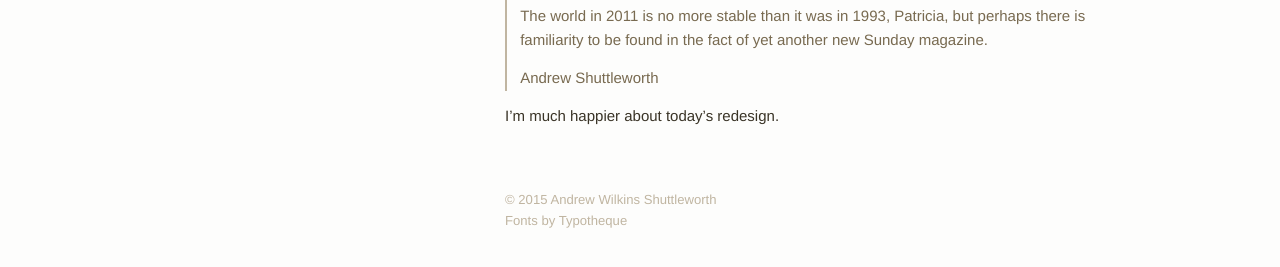
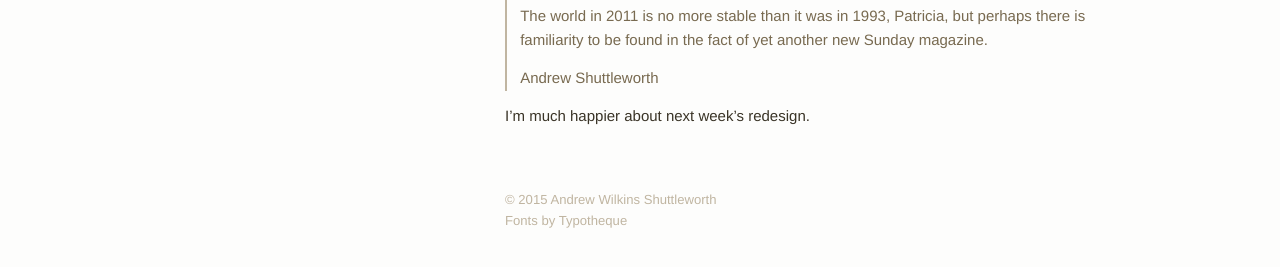
Before and after one commit to ashuttl/ashuttl.github.io, a Jekyll site: the page built from _posts/2015-02-14-the-new-york-times-redesigns-the-magazine-again.md, in a window 1280 px wide. Shown: the part 401-668 px from the top of the page. Built offline with Jekyll 4.4.1, drawn with Linux system fonts in a browser that asks for light colours; some web fonts are replaced; comment, search, counter and statistics services are not loaded.

Commit message:
Sequence of tenses ;-)

```diff
--- a/_posts/2015-02-14-the-new-york-times-redesigns-the-magazine-again.md
+++ b/_posts/2015-02-14-the-new-york-times-redesigns-the-magazine-again.md
@@ -15,4 +15,4 @@ A few years ago, I was dismayed by one of The Times’s periodic reboots of the
 >
 > Andrew Shuttleworth
 
-I’m much happier about today’s redesign.
+I’m much happier about next week’s redesign.
```
